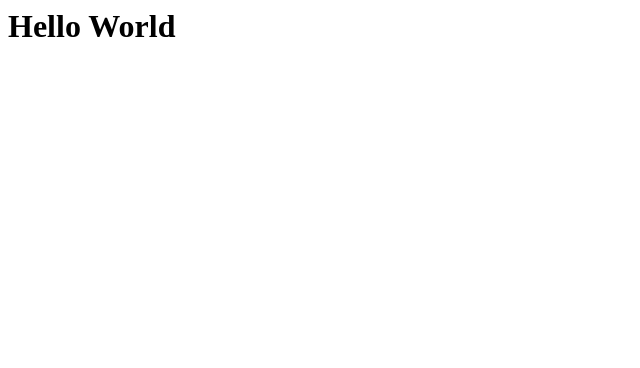
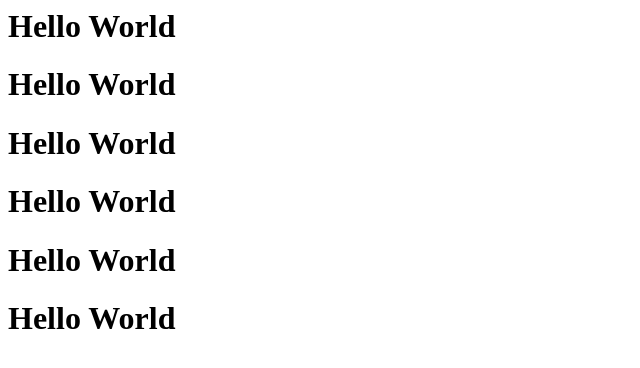
Before and after one commit to ravnjak/gitproba1, a plain HTML site: page index.html in a window 1280 px wide. Shown: the whole page, without its empty margins (0-640 px from the left). Drawn offline with Linux system fonts and the light colour scheme.

Commit message:
Update index.html
druga grana promena

```diff
--- a/index.html
+++ b/index.html
@@ -1 +1,3 @@
 <h1>Hello World</h1>
+<h1>Hello World</h1><h1>Hello World</h1>
+<h1>Hello World</h1><h1>Hello World</h1><h1>Hello World</h1>
```
